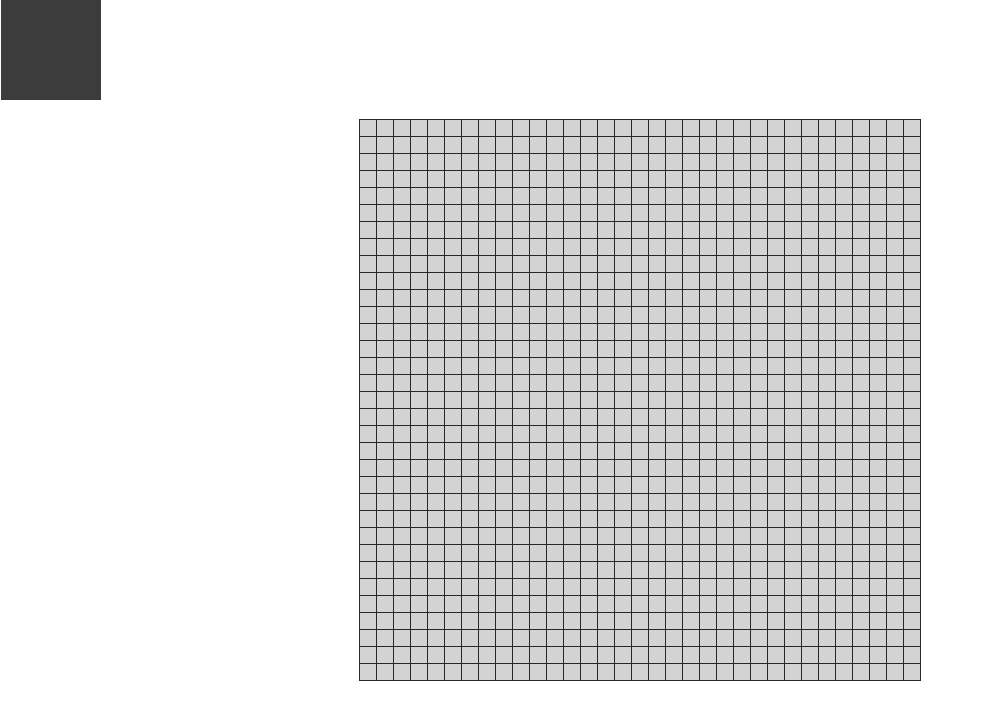
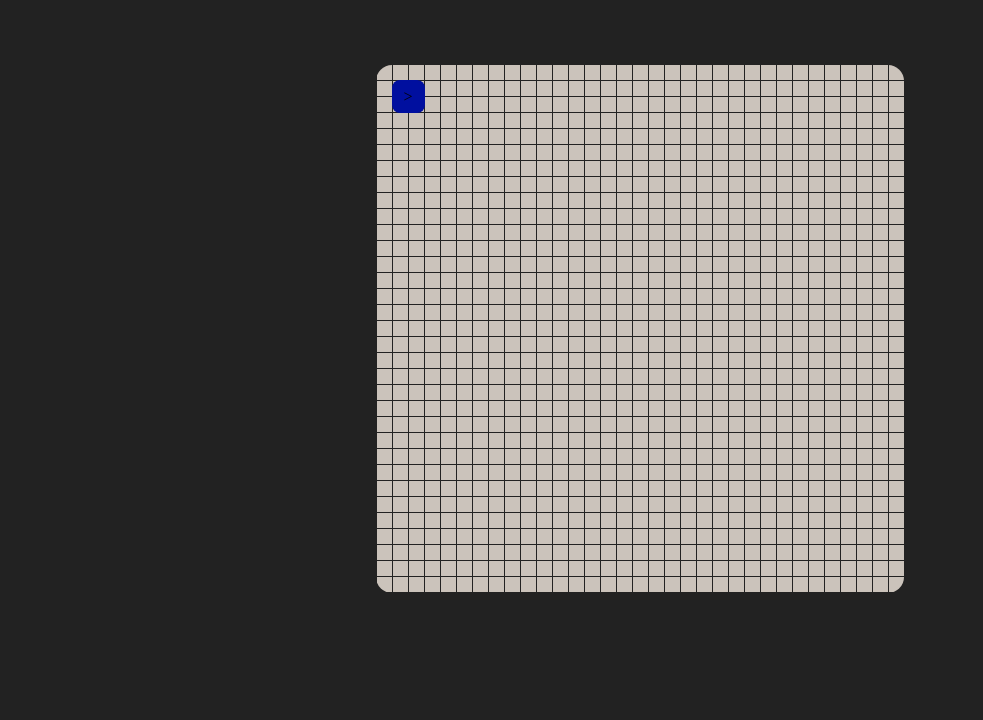
Before and after one commit to apausa/life, a website: page project/src/life.html in a window 1280 px wide. Shown: the whole page, without its empty margins (0-983 px from the left). Drawn offline with nearby package versions, Linux system fonts and the light colour scheme; files that its build step writes are made by us from their sources.

Commit message:
Add styles

```diff
--- a/project/src/life.html
+++ b/project/src/life.html
@@ -4,17 +4,17 @@
         <meta charset="UTF-8">
         <meta name="viewport" content="width=device-width, initial-scale=1">
         <title>Life</title>
-        <link href="./styles.css" rel="stylesheet">
+        <link href="./styles/styles.css" rel="stylesheet">
         <meta name="description" content="John Conway's Game of Life on Vanilla JavaScript">
         <meta property="og:title" content="Life">
         <meta property="og:description" content="John Conway's Game of Life on Vanilla JavaScript">
         <meta property="og:type" content="website">
     </head>
     <body>
-        <main>
+        <main class="off">
             <table>
             </table>
-            <div class="play"></div>
+            <button>></button>
         </main>
         <script src="./life.js" defer></script>
     </body>
--- a/project/src/life.js
+++ b/project/src/life.js
@@ -69,21 +69,24 @@ class Life {
 
 const life = new Life();
 const cells = document.querySelectorAll('td');
-const play = document.querySelector('.play');
+const button = document.querySelector('button');
 
+const main = document.querySelector('main');
 cells.forEach((cell) => {
   cell.addEventListener('click', () => {
     life.user(cell);
   });
 });
 
-play.addEventListener('click', () => {
+button.addEventListener('click', () => {
   if (state === false) {
+    main.setAttribute('class', 'on');
     state = true;
     interval = setInterval(() => {
       life.computer();
-    }, 100);
+    }, 200);
   } else {
+    main.setAttribute('class', 'off');
     state = false;
     clearInterval(interval);
   }
--- a/project/src/styles.scss
+++ /dev/null
@@ -1,42 +0,0 @@
-
-* {
-	margin: 0;
-	padding: 0;
-	border: 0;
-	font-size: 100%;
-	font: inherit;
-	vertical-align: baseline;
-}
-
-table {
-    border-collapse: collapse;
-    border-spacing: 0;
-    position: absolute;
-	z-index: 1;
-	top: 50%;
-	left: 50%;
-	transform: translate(-50%, -50%);
-}
-
-td {
-    border: 1px solid rgb(40, 40, 40);
-    width: 16px;
-    height: 16px;
-}
-
-.alive {
-    background-color: rgb(20, 20, 255);
-}
-
-.dead {
-    background-color: lightgray;
-}
-.play {
-    font-family: 'Helvetica Neue', 'Helvetica', sans-serif;
-    font-weight: bold;
-    margin-left: 1px;
-    margin-right: 1px;
-    width: 100px;
-    height: 100px;
-    background-color: rgb(60, 60, 60)
-}
--- /dev/null
+++ b/project/src/styles/_variables.scss
@@ -0,0 +1,6 @@
+$blue07C: #000F9F;
+$neutralC: #222;
+$warmGray8C: #8C827A;
+$warmGray4C: #B5ADA5;
+$warmGray2C: #CBC3BB;
+$module: 16px;
--- /dev/null
+++ b/project/src/styles/styles.scss
@@ -0,0 +1,96 @@
+@import "./variables";
+
+* {
+	margin: 0;
+	padding: 0;
+	border: 0;
+	font-size: 100%;
+	font: inherit;
+	vertical-align: baseline;
+}
+
+body {
+    background-color: $neutralC;
+    margin-left: auto;
+    margin-right: auto;
+    display: flex;
+    justify-content: center;
+    padding-top: 64px;
+    table {
+        border-collapse: collapse;
+        border-spacing: 0;
+        td {
+            border: 1px solid $neutralC;
+            width: 15px;
+            height: 15px;
+        }
+    }
+}
+
+// Table's rounded borders.
+
+tr:first-child {
+    td:first-child {
+        border-top-left-radius: $module;
+    }
+}
+tr:first-child {
+    td:last-child {
+        border-top-right-radius: $module;
+    }
+}
+tr:last-child {
+    td:first-child {
+        border-bottom-left-radius: $module;
+    }
+}
+tr:last-child {
+    td:last-child {
+        border-bottom-right-radius: $module;
+    }
+}
+
+// When is on.
+
+.on {
+    button {
+        background-color: $warmGray8C;
+        width: 33px;
+        height: 33px;
+        border-radius: 8px;
+        position: relative;
+        z-index: 1;
+        bottom:513px;
+        left: $module;
+    }
+    .alive {
+        background-color: $blue07C;
+    }
+    .dead {
+        background-color: $warmGray2C;
+    }
+}
+
+// When is off.
+
+.off {
+    button {
+        background-color: $blue07C;
+        width: 33px;
+        height: 33px;
+        border-radius: 8px;
+        position: relative;
+        z-index: 1;
+        bottom:513px;
+        left: $module;
+    }
+    .alive {
+        background-color: $warmGray8C;
+    }
+    .dead:hover {
+        background-color: $warmGray4C;
+    }
+    .dead {
+        background-color: $warmGray2C;
+    }
+}
```
Also changed, not shown: project/package.json (+7 -1 lines), project/src/styles/styles.css (added), 2 other files.
